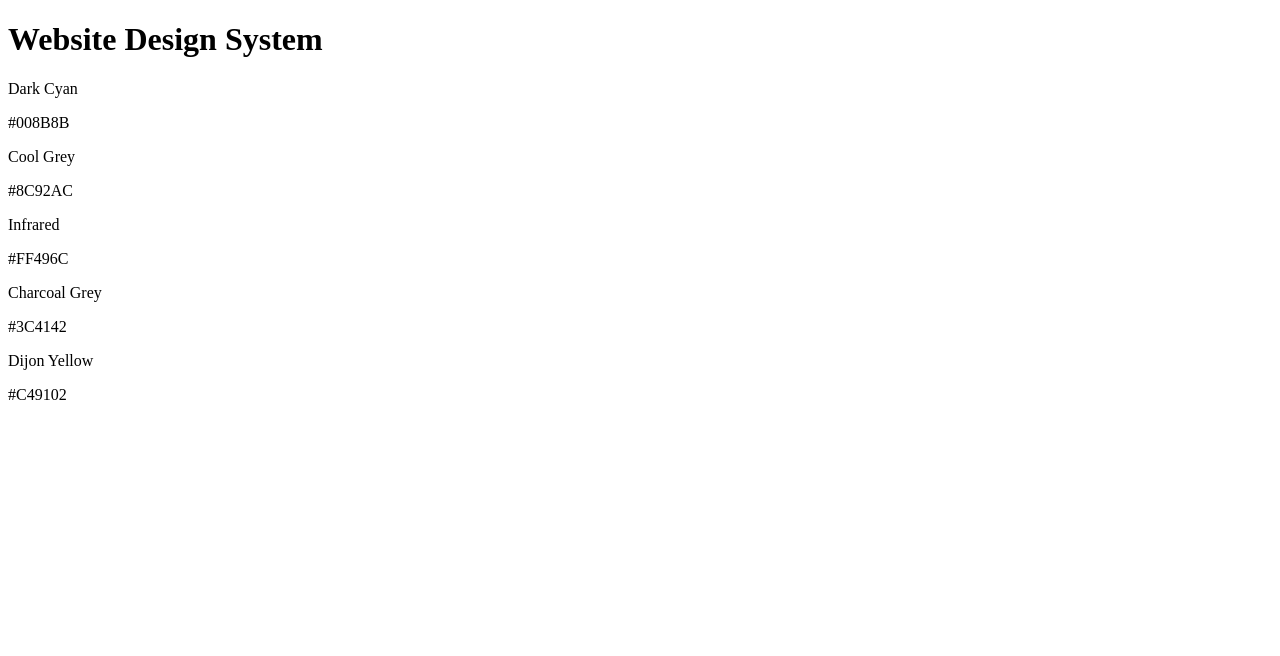
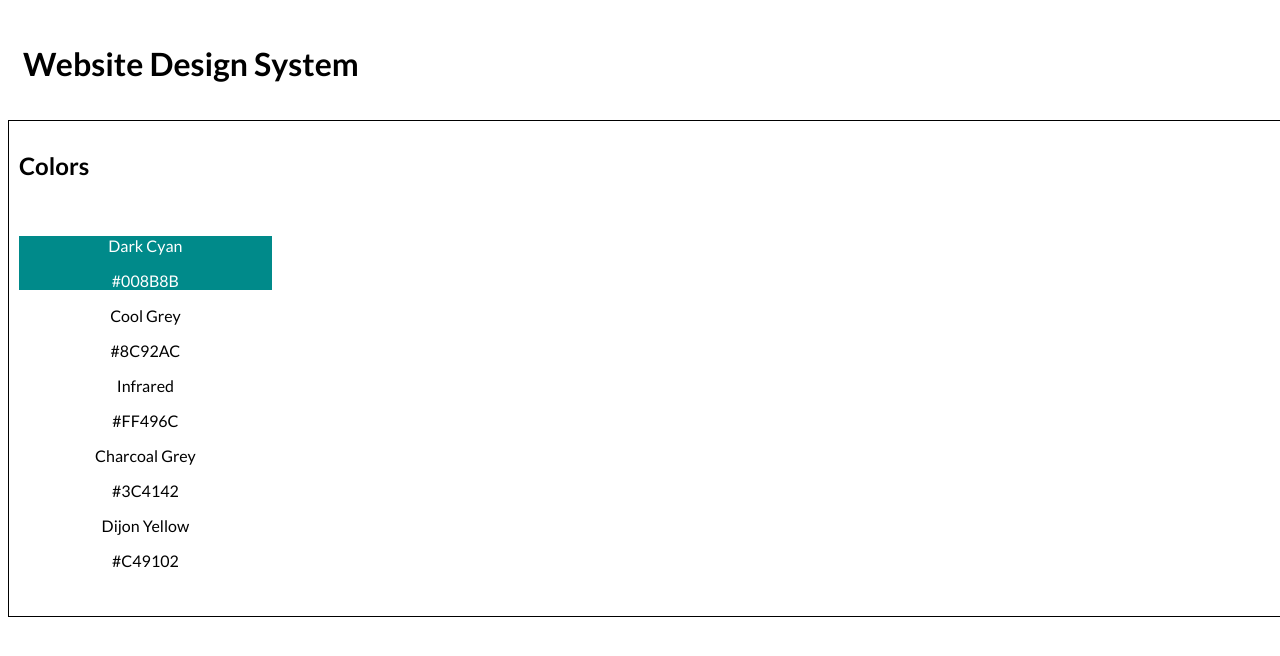
Before and after one commit to jjunglen/Website-Design-System, a plain HTML site: page starting/index.html in a window 1280 px wide. Drawn offline with Linux system fonts and the light colour scheme.

Commit message:
working on css and color section

```diff
--- a/starting/index.html
+++ b/starting/index.html
@@ -4,12 +4,17 @@
 <head>
     <title>My Website Style Guide</title>
     <link href="styles.css" rel="stylesheet" type="text/css"/>
+    <link rel="preconnect" href="https://fonts.googleapis.com">
+    <link rel="preconnect" href="https://fonts.gstatic.com" crossorigin>
+    <link href="https://fonts.googleapis.com/css2?family=Abril+Fatface&family=Lato:ital,wght@0,100;0,300;0,400;0,700;0,900;1,100;1,300;1,400;1,700;1,900&family=Merriweather:ital,wght@0,300;0,400;0,700;0,900;1,300;1,400;1,700;1,900&family=Oswald:wght@200..700&family=PT+Serif:ital,wght@0,400;0,700;1,400;1,700&family=Work+Sans:ital,wght@0,100..900;1,100..900&display=swap" rel="stylesheet">
 </head>
 <body>
     <div class="header">
         <h1>Website Design System</h1>
     </div>
     <div class="color-container">
+        <h2>Colors</h2>
+        <div class="panels">
             <div class="darkcyan">
                 <p>Dark Cyan</p>
                 <p>#008B8B</p>
@@ -31,5 +36,6 @@
                 <p>#C49102</p>
             </div>
         </div>
+    </div>
 </body>
 </html>
--- a/starting/styles.css
+++ b/starting/styles.css
@@ -0,0 +1,37 @@
+* {
+font-family: "Lato", sans-serif;
+}
+
+/* Header */
+
+.header {
+    text-align: left;
+    font-size: 35;
+    padding: 15px;
+}
+
+/* Colors */
+.color-container {
+    border: 1px solid black;
+    display: block;
+    padding: 10px;
+    width: 100%;
+}
+
+.panels {
+    display: inline-block;
+    width: 20%;
+    text-align: center;
+    margin: 20px auto;
+    min-height: 20px;
+}
+
+.darkcyan {
+    background-color: hsl(180, 100%, 27%);
+    color: white
+
+}
+
+.cool-grey {
+    background-color: ;
+}
```
Lines whose indentation alone changed are shown as unchanged.
